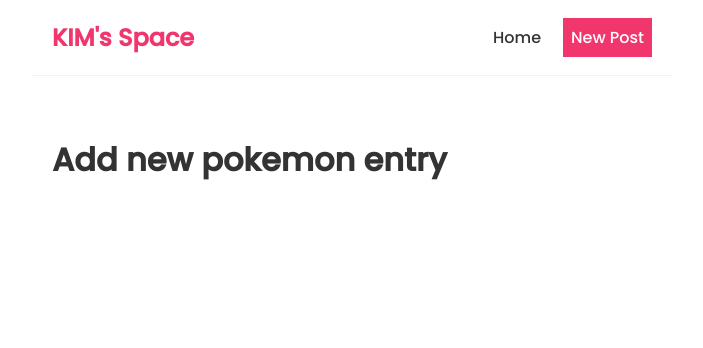
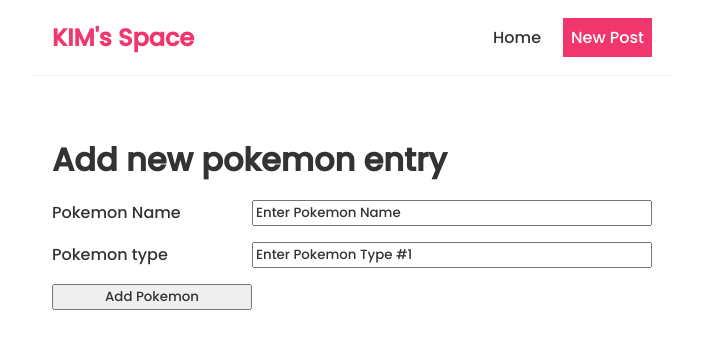
Before and after one commit to akshaycodeur/reagir, a React (Create React App) app: page /create in a window 1280 px wide. Shown: the top 348 px of the page, without its empty margins (288-991 px from the left). Built offline with nearby package versions, Linux system fonts and the light colour scheme.

Commit message:
creating form in react

```diff
--- a/src/App.css
+++ b/src/App.css
@@ -36,3 +36,10 @@
     transform: rotate(360deg);
   }
 }
+
+
+
+.createPokemon form {
+  display: grid;
+  grid-template-columns: 1fr 2fr;
+}
--- a/src/CreatePokemon.js
+++ b/src/CreatePokemon.js
@@ -1,7 +1,30 @@
+import { useState } from "react";
+
 const CreatePokemon = () => {
+
+    const [pokemonname,setPokemonname] = useState('Enter Pokemon Name');
+    const [pokeType,setPokeType] = useState('Enter Pokemon Type #1');
+
     return (
         <div className="createPokemon">
             <h1>Add new pokemon entry</h1>
+            <form action="">
+                <label>Pokemon Name</label>
+                <input
+                type="text"
+                required
+                value={pokemonname}
+                onChange={(e) => setPokemonname(e.target.value)}
+                />
+                 <label>Pokemon type</label>
+                <input
+                type="text"
+                required
+                value={pokeType}
+                onChange={(e)=>setPokeType(e.target.value)}
+                />
+                <button>Add Pokemon</button>
+            </form>
         </div>
     );
 }
--- a/src/index.css
+++ b/src/index.css
@@ -212,3 +212,13 @@
 h4.type {
   padding: 1rem;
 }
+
+/* Create Pokemon styling */
+
+.createPokemon form {
+  padding: 1rem 0;
+  display: grid;
+  grid-template-columns: 1fr 2fr;
+}
+
+input{margin-bottom: 1rem;}
```
